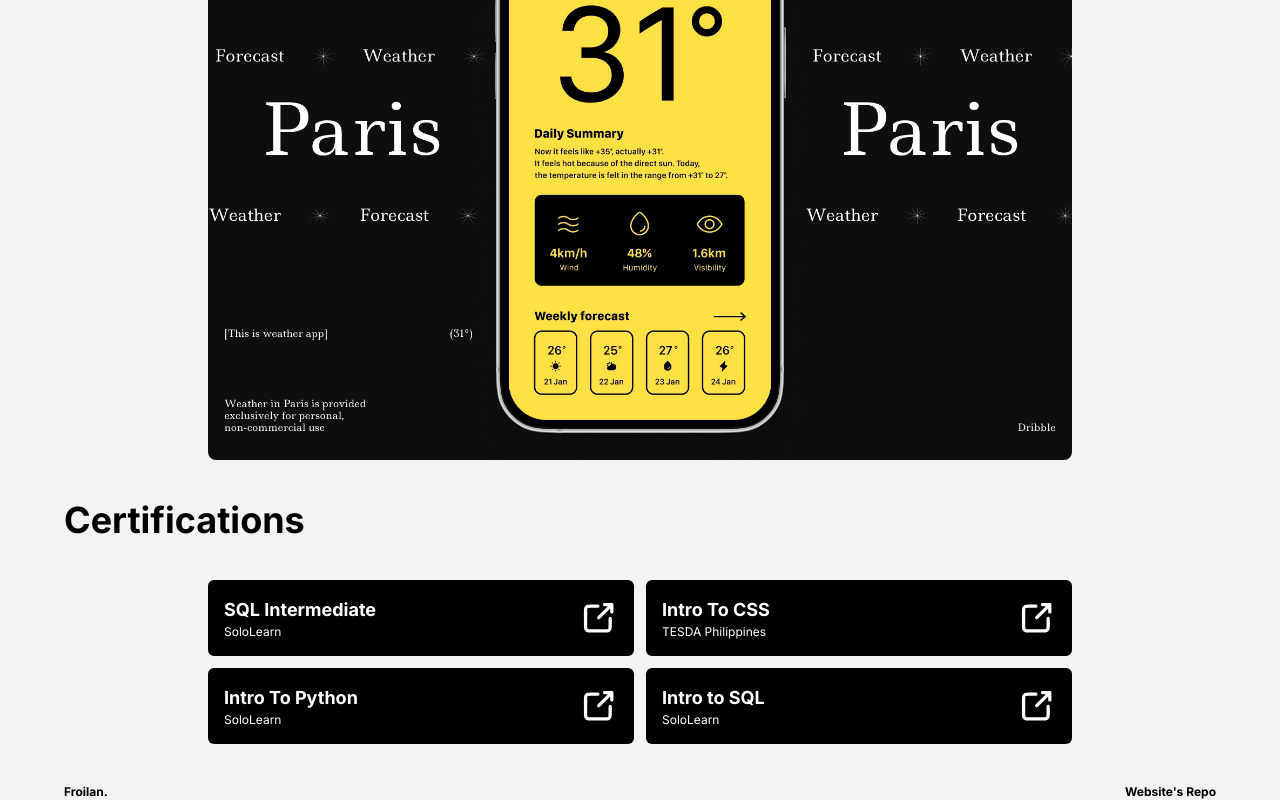
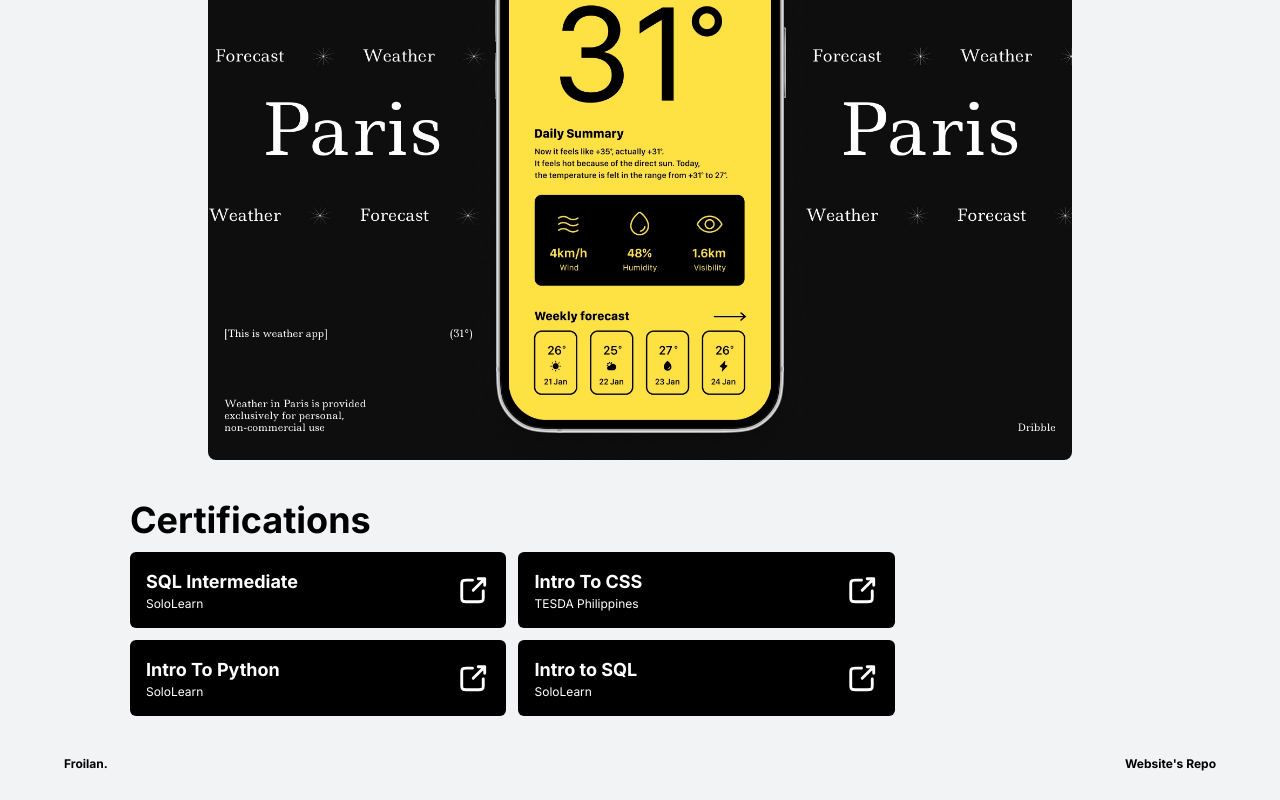
Before and after one commit to uaenaaaa/my-website, a Next.js app: page / in a window 1280 px wide. Shown: the part 871-1671 px from the top of the page. After the commit the page ends 1643 px from the top, so only its background shows below. Built offline with nearby package versions, Linux system fonts and the light colour scheme.

Commit message:
fix spacing

```diff
--- a/app/components/Certification/CertificationSection.tsx
+++ b/app/components/Certification/CertificationSection.tsx
@@ -4,11 +4,12 @@ import { certLists } from './CertificationsListPrevHome'
 
 const CertificationSection = () => {
   return(
-    <>
+    <div>
       <div className='
       w-full
       flex
       flex-col
+      pb-3
       items-center'>
         <h1 className='
         text-left
@@ -79,7 +80,7 @@ const CertificationSection = () => {
         })
       }
       </div>
-    </>
+    </div>
   )
 }
 
```
